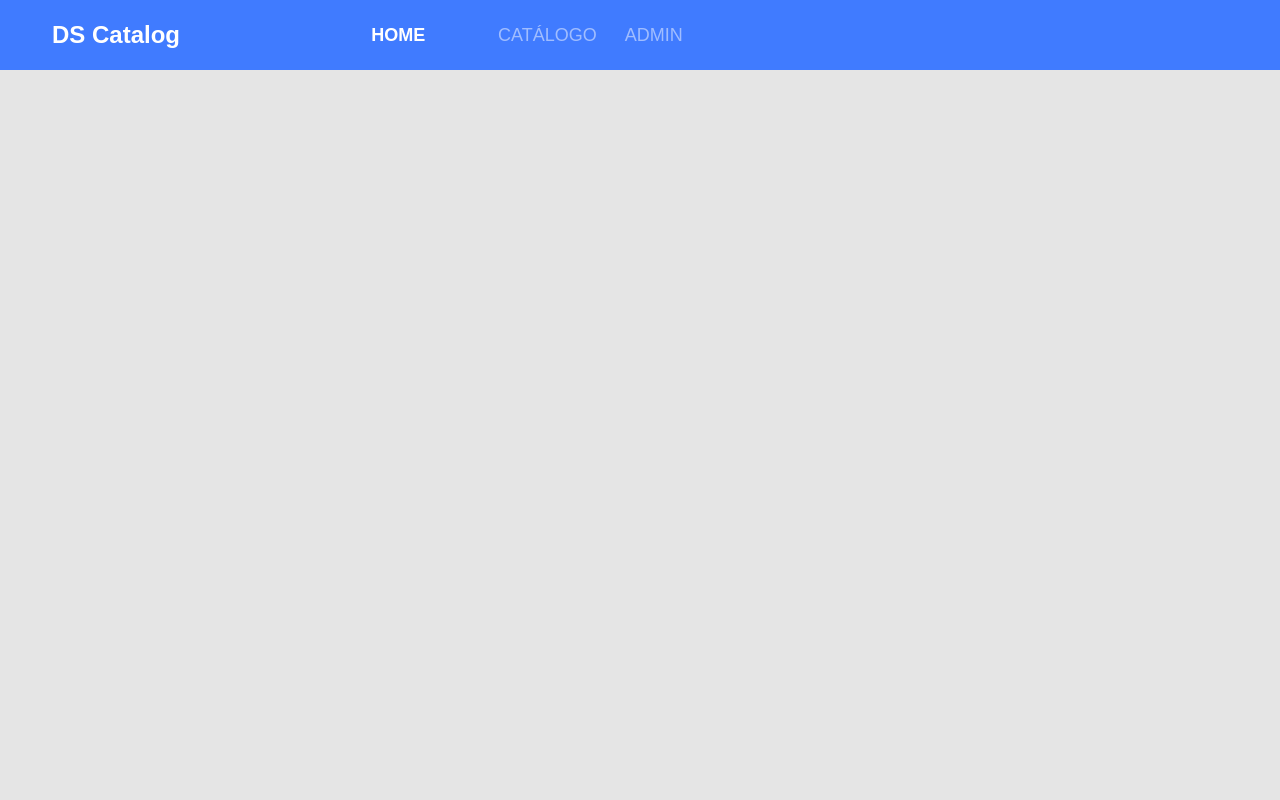
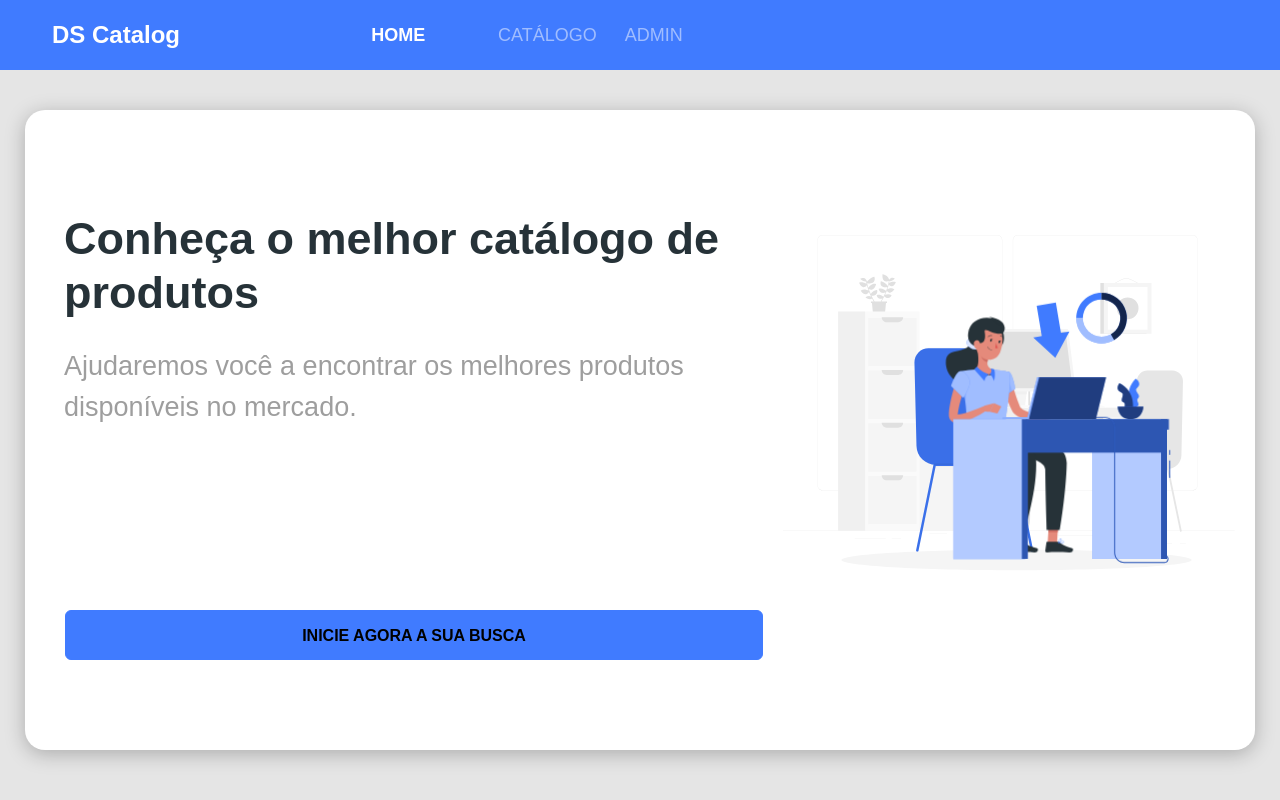
Before and after one commit to hstt-coder/bds-dscatalog, a React (Create React App) app in the folder frontend/: page / in a window 1280 px wide. Built offline with nearby package versions, Linux system fonts and the light colour scheme.

Commit message:
Home page

```diff
--- a/frontend/src/App.css
+++ b/frontend/src/App.css
@@ -1,6 +1,9 @@
 @import url('https://fonts.googleapis.com/css2?family=Open+Sans:wght@400;700&display=swap');
 
 * {
+  padding: 0;
+  margin: 0;
+  box-sizing: border-box;
   font-family: 'Opens Sans', sans-serif;
 }
 
--- a/frontend/src/App.tsx
+++ b/frontend/src/App.tsx
@@ -1,9 +1,13 @@
 import './assets/styles/custom.scss';
 import './App.css';
-import Navbar from 'components/Navbar';
+import Home from 'pages/Home';
 
 const App = () => {
-  return <Navbar/>
+  return (
+    <>
+    <Home/>
+    </>
+  )
 }
 
 export default App;
--- /dev/null
+++ b/frontend/src/components/ButtonIcon/index.tsx
@@ -0,0 +1,13 @@
+import './styles.css';
+
+const ButtonIcon = () => {
+  return (
+    <>
+      <button className="btn btn-primary btn-icon">
+        <h6>Inicie agora a sua busca</h6>
+      </button>
+    </>
+  );
+};
+
+export default ButtonIcon;
--- /dev/null
+++ b/frontend/src/components/ButtonIcon/styles.css
@@ -0,0 +1,5 @@
+.btn-icon {
+  text-transform: uppercase;
+  width: 100%;
+  height: 100%;
+}
--- a/frontend/src/components/Navbar/styles.css
+++ b/frontend/src/components/Navbar/styles.css
@@ -32,4 +32,5 @@
 .collapse ul li  {
   padding: 10px;
   width: 100%;
+  transition: all ease .8s;
 }
--- /dev/null
+++ b/frontend/src/pages/Home/index.tsx
@@ -0,0 +1,31 @@
+import { ReactComponent as MainImage } from 'assets/images/main-image.svg';
+import './styles.css';
+import Navbar from 'components/Navbar';
+import ButtonIcon from 'components/ButtonIcon';
+
+
+const Home = () => {
+  return (
+    <>
+      <Navbar />
+      <div className="home-container">
+        <div className="home-card">
+          <div className="home-content-container">
+            <div>
+              <h1>Conheça o melhor catálogo de produtos</h1>
+              <p>Ajudaremos você a encontrar os melhores produtos disponíveis no mercado.</p>
+            </div>
+            <div className="button-container">
+              <ButtonIcon/>
+            </div>
+          </div>
+          <div className="home-image-container">
+            <MainImage />
+          </div>
+        </div>
+      </div>
+    </>
+  );
+};
+
+export default Home;
--- /dev/null
+++ b/frontend/src/pages/Home/styles.css
@@ -0,0 +1,143 @@
+.home-container {
+  padding: 10px;
+  font-size: 20px;
+  text-align: center;
+}
+
+.home-card {
+  display: flex;
+  flex-flow: column-reverse;
+  background-color: #fff;
+  box-shadow: 0 4px 20px rgba(0, 0, 0, .25);
+  border-radius: 20px;
+}
+
+.home-content-container {
+  display: flex;
+  flex-direction: column;
+  align-items: center;
+  justify-content: center;
+  padding: 10px 10px 60px;
+}
+
+.home-content-container h1 {
+  font-size: 1em;
+  width: 260px;
+}
+
+
+.home-content-container p {
+  width: 250px;
+  font-size: .6em;
+  color: #9e9e9e;
+  margin: 15px 0 20px;
+}
+
+.home-image-container {
+  padding: 50px 15px;
+}
+
+.home-image-container svg {
+  width: 100%;
+  height: auto;
+}
+
+.button-container {
+  width: 260px;
+  height: 50px;
+}
+
+
+@media (min-width: 576px) {
+  .home-container {
+    padding: 15px;
+    font-size: 40px;
+  }
+
+  .home-content-container h1 {
+    width: 506px;
+  }
+
+  .home-content-container p {
+    width: 506px;
+  }
+
+  .button-container {
+    width: 506px;
+  }
+
+  .home-image-container svg {
+    width: 506px;
+    height: auto;
+  }
+}
+
+@media (min-width: 768px) {
+  .home-image-container {
+    padding: 100px 20px;
+  }
+
+  .home-content-container {
+    padding: 20px 20px 100px;
+  }
+}
+
+@media (min-width: 992px) {
+  .home-container {
+    padding: 40px;
+  }
+
+  .home-container {
+    font-size: 55px;
+  }
+
+  .home-image-container {
+    padding: 125px 20px;
+  }
+
+  .home-content-container {
+    padding: 20px 20px 150px;
+  }
+
+  .home-content-container h1 {
+    width: 700px;
+  }
+
+  .home-content-container p {
+    margin: 26px 0 47px;
+    width: 700px;
+  }
+}
+
+@media (min-width: 1200px) {
+  .home-container {
+    padding: 40px 25px;
+  }
+
+  .home-card {
+    height: 80vh;
+    flex-direction: row;
+    text-align: left;
+  }
+
+  .home-container {
+    font-size: 45px;
+  }
+
+  .home-content-container {
+    padding: 40px 0 40px 40px;
+    width: 60%;
+    align-items: flex-start;
+    text-align: left;
+    align-content: space-around;
+    flex-flow: wrap;
+
+  }
+
+  .button-container {
+    width: 700px;
+  }
+  .home-image-container svg {
+    width: 100%;
+  }
+}
```
Also changed, not shown: frontend/src/assets/images/main-image.svg (added).
